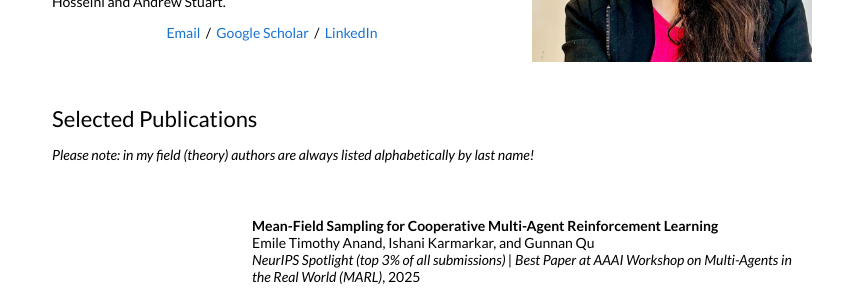
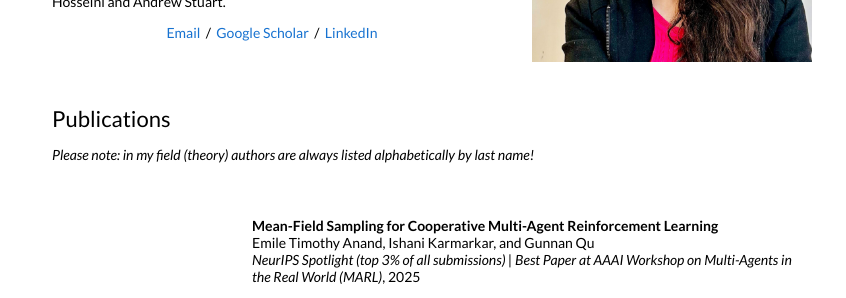
Before and after one commit to ishanikarmarkar/ishanikarmarkar.github.io, a Jekyll site: the page built from _posts/2025-10-01-sclb.markdown, in a window 1280 px wide. Shown: the part 246-544 px from the top of the page, without its empty margins (208-1054 px from the left). Built offline with Jekyll 4.4.1, drawn with Linux system fonts in a browser that asks for light colours; our own code applies the rules of GitHub Pages for plain Markdown files.

Commit message:
Updated body

```diff
--- a/_layouts/default.html
+++ b/_layouts/default.html
@@ -68,7 +68,7 @@
         <table style="width:100%;border:0px;border-spacing:0px;border-collapse:separate;margin-right:auto;margin-left:auto;">
           <tr>
             <td style="padding:2.5%;width:100%;vertical-align:middle">
-              <h2>Selected Publications </h2>
+              <h2>Publications </h2>
               <p><em>Please note: in my field (theory) authors are always listed alphabetically by last name! </em></p>
               <!-- <p>
                 To be updated soon :)
```
